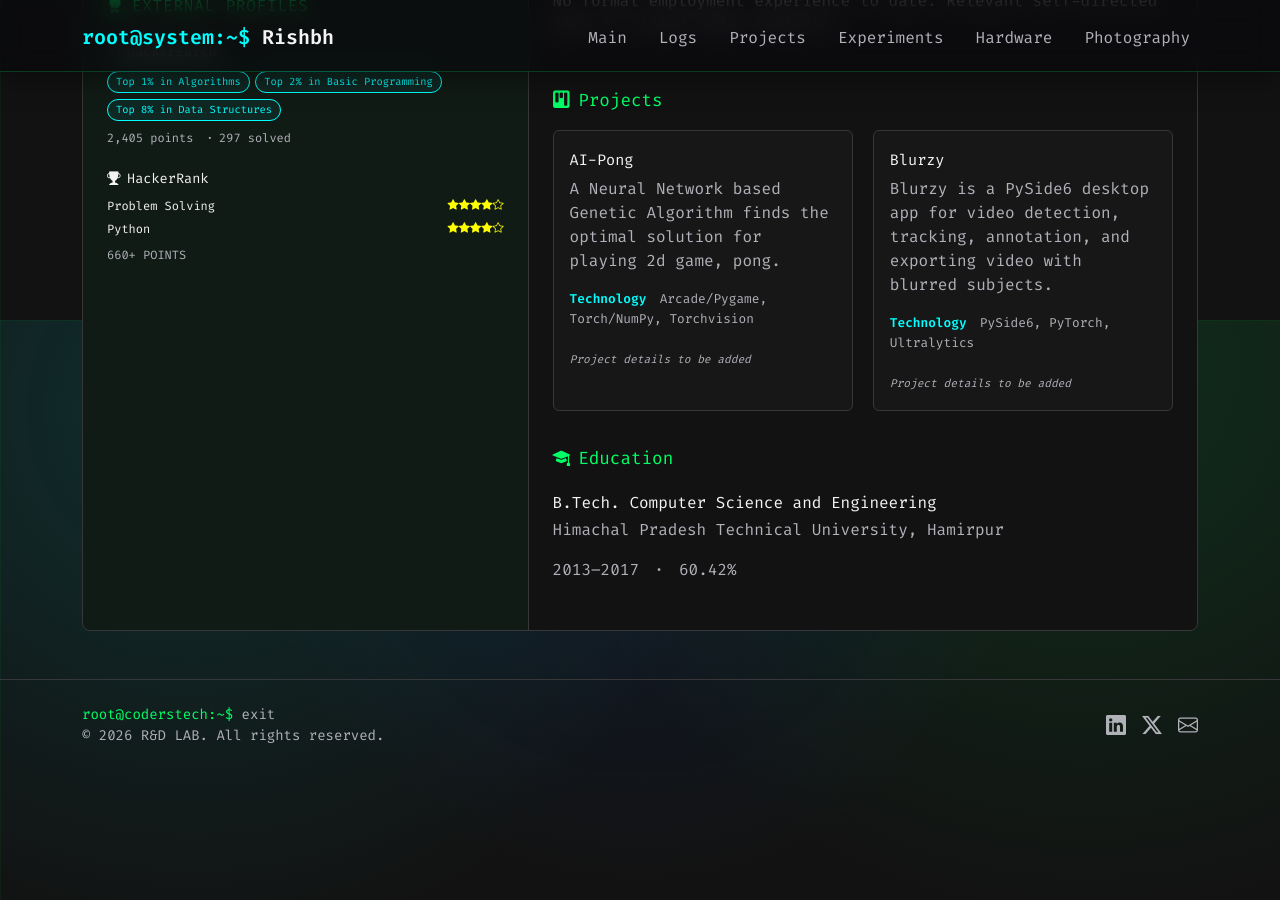
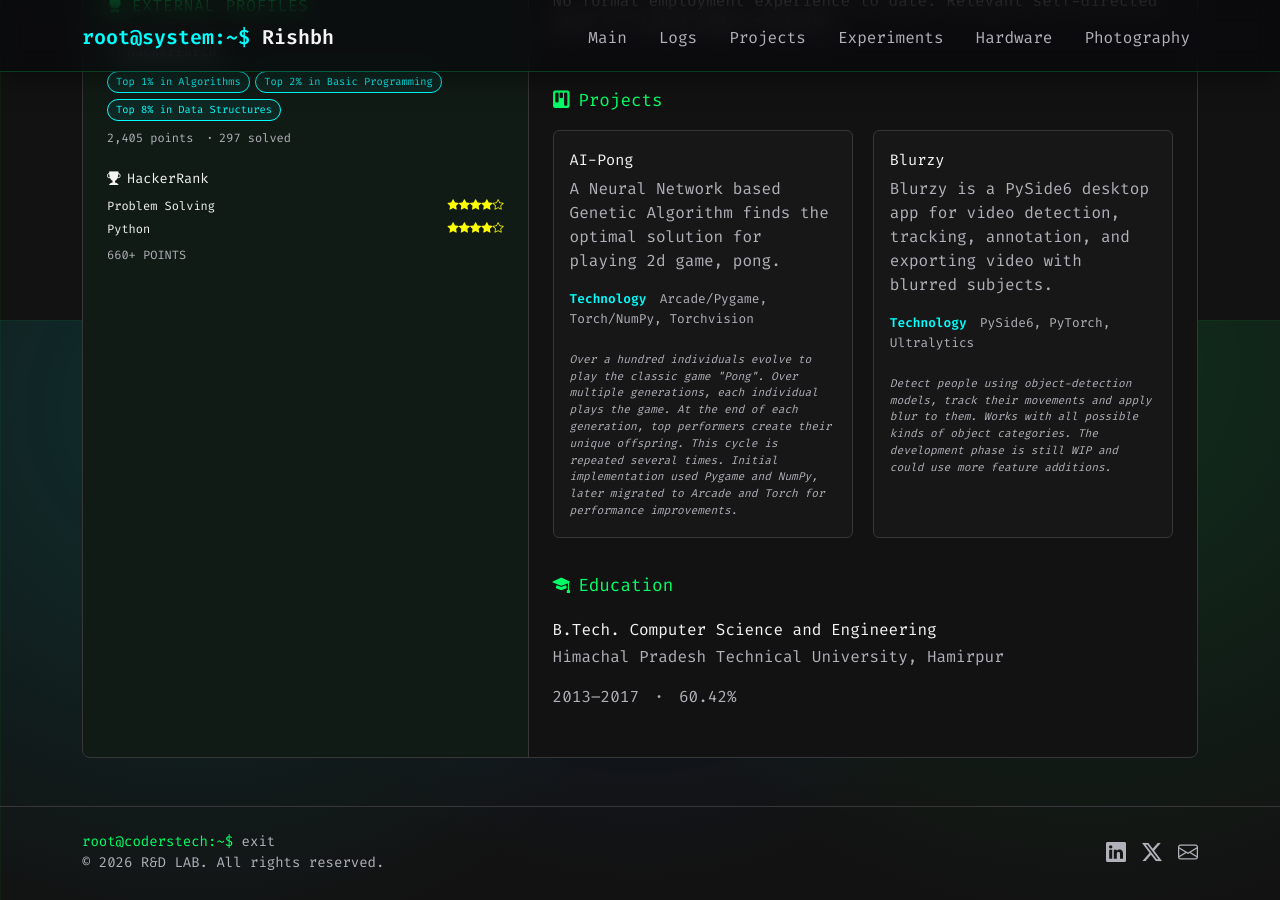
Before and after one commit to CodeRSTech/coderstech.github.io, a Jekyll site: the page built from resume.md, in a window 1280 px wide and 900 px high, scrolled down 580 px. Built offline with Jekyll 4.4.1, drawn with Linux system fonts in a browser that asks for light colours; before the commit the page ends 1353 px from its top, so only the background shows below that.

Commit message:
more updates

```diff
--- a/resume.md
+++ b/resume.md
@@ -106,13 +106,13 @@ resume_page: true
           <h3>AI-Pong</h3>
           <p>A Neural Network based Genetic Algorithm finds the optimal solution for playing 2d game, pong.</p>
           <p class="resume-tech"><strong>Technology</strong> Arcade/Pygame, Torch/NumPy, Torchvision</p>
-          <span class="resume-placeholder">Project details to be added</span>
+          <span class="resume-placeholder">Over a hundred individuals evolve to play the classic game "Pong". Over multiple generations, each individual plays the game. At the end of each generation, top performers create their unique offspring. This cycle is repeated several times. Initial implementation used Pygame and NumPy, later migrated to Arcade and Torch for performance improvements.</span>
         </article>
         <article class="resume-project">
           <h3>Blurzy</h3>
           <p>Blurzy is a PySide6 desktop app for video detection, tracking, annotation, and exporting video with blurred subjects.</p>
           <p class="resume-tech"><strong>Technology</strong> PySide6, PyTorch, Ultralytics</p>
-          <span class="resume-placeholder">Project details to be added</span>
+          <span class="resume-placeholder">Detect people using object-detection models, track their movements and apply blur to them. Works with all possible kinds of object categories. The development phase is still WIP and could use more feature additions.</span>
         </article>
       </div>
     </section>
```
